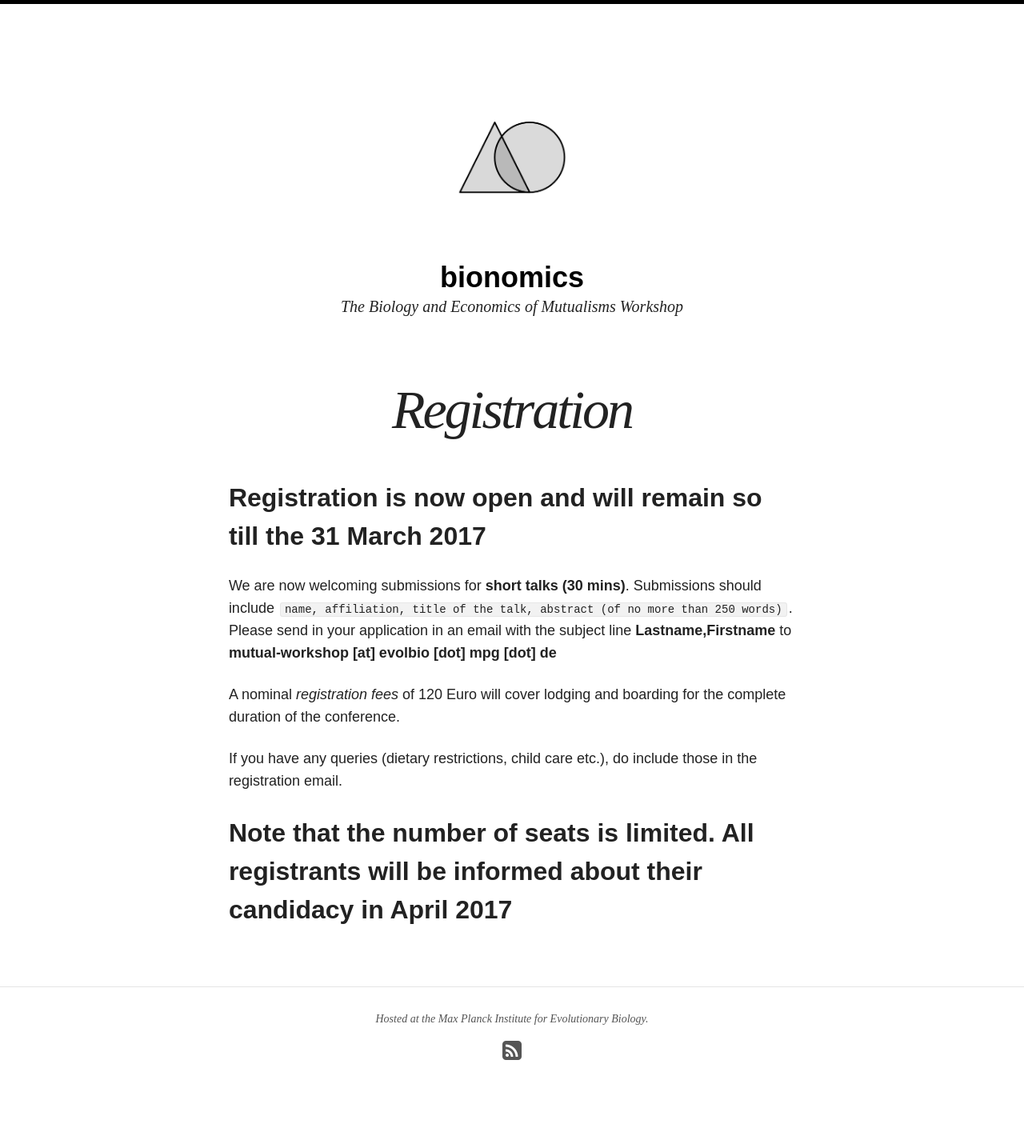
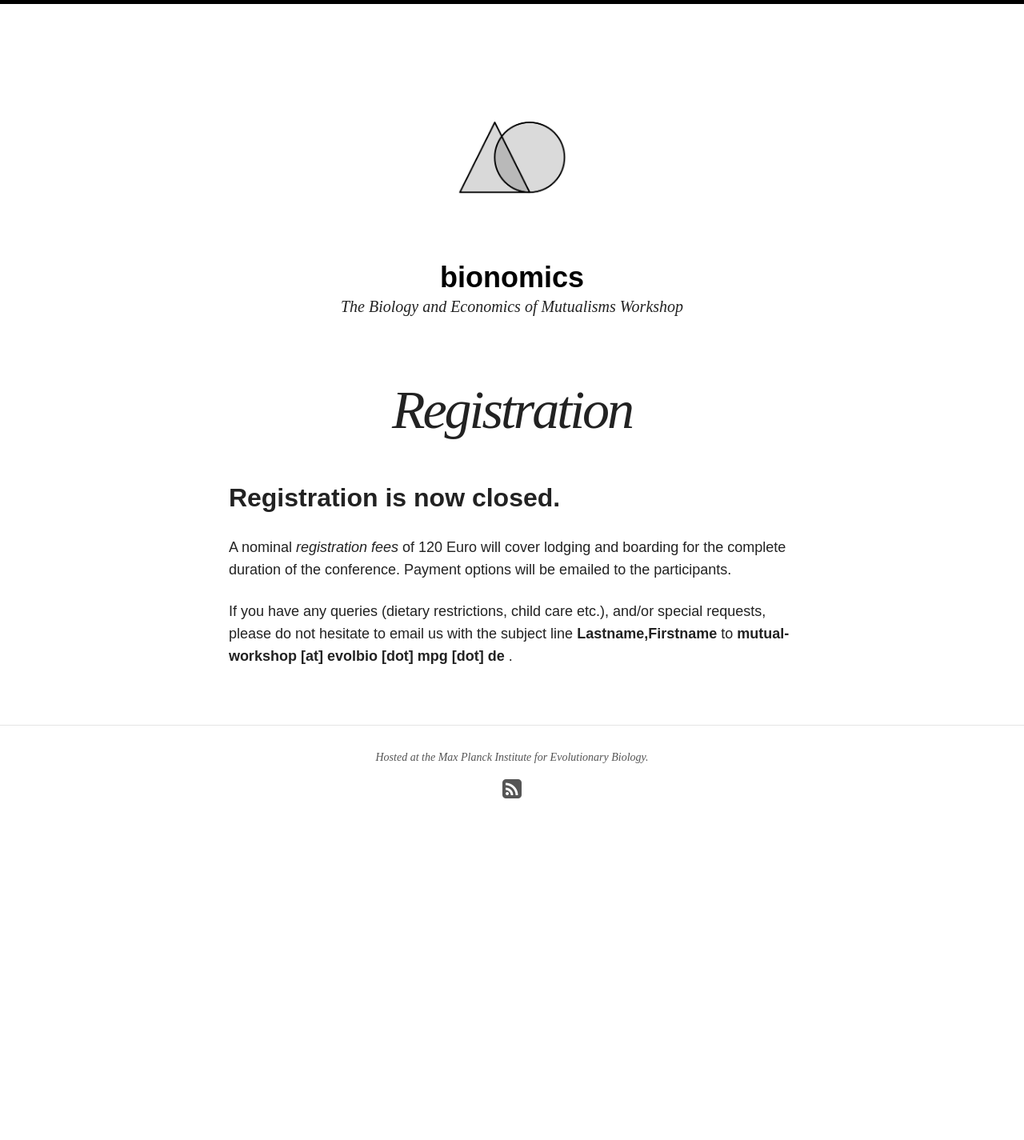
Before and after one commit to bionomics/bionomics, a Jekyll site: the page built from registration/index.md, in a window 1280 px wide. Shown: the whole page at 80% size. Built offline with Jekyll 4.4.1, drawn with Linux system fonts in a browser that asks for light colours; nearby versions of some CDN libraries; after the commit the page ends 1098 px from its top, so only the background shows below that.

Commit message:
venue update and registration closed

```diff
--- a/registration/index.md
+++ b/registration/index.md
@@ -6,17 +6,18 @@ modified: 2016-09-12T08:42:37-04:00
 ---
 
 
-## Registration is now open and will remain so till the **31 March 2017**
+## Registration is now closed.
 
-We are now welcoming submissions for **short talks (30 mins)**.
-Submissions should include `name, affiliation, title of the talk, abstract (of no more than 250 words)`.
-Please send in your application in an email with the subject line **Lastname,Firstname** to **mutual-workshop [at] evolbio [dot] mpg [dot] de**
+<!-- We are now welcoming submissions for **short talks (30 mins)**.
+Submissions should include `name, affiliation, title of the talk, abstract (of no more than 250 words)`.   -->
 
 A nominal *registration fees* of 120 Euro will cover lodging and boarding for the complete duration of the conference.
+Payment options will be emailed to the participants.
 
-If you have any queries (dietary restrictions, child care etc.), do include those in the registration email.
+If you have any queries (dietary restrictions, child care etc.), and/or special requests, please do not hesitate to email us with the subject line **Lastname,Firstname** to **mutual-workshop [at] evolbio [dot] mpg [dot] de**
+.
 
-## Note that the number of seats is limited. All registrants will be informed about their candidacy in April 2017
+<!-- ## Note that we are almost at full capacity. All registrants will be informed about their candidacy in April 2017 -->
 
 <!-- #### title
 
```
Also changed, not shown: venue/index.md (+3 -0 lines).
